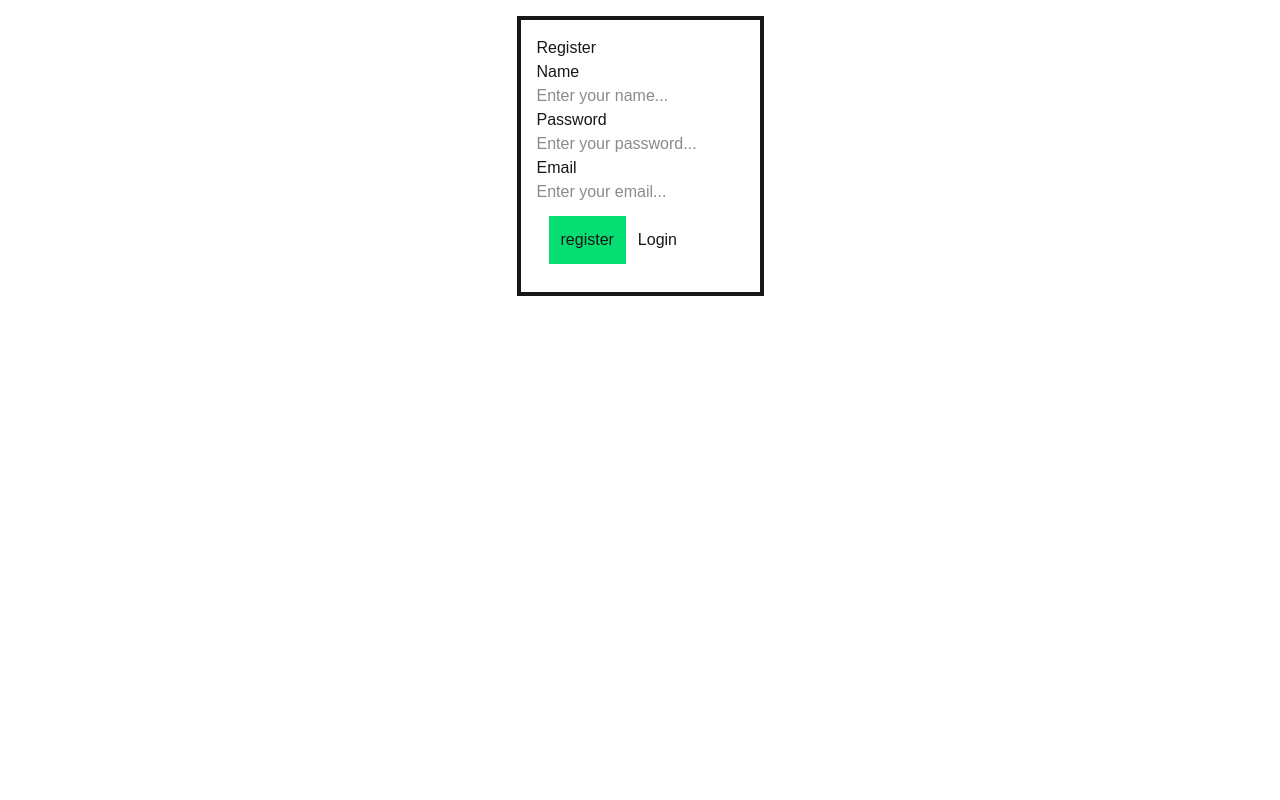
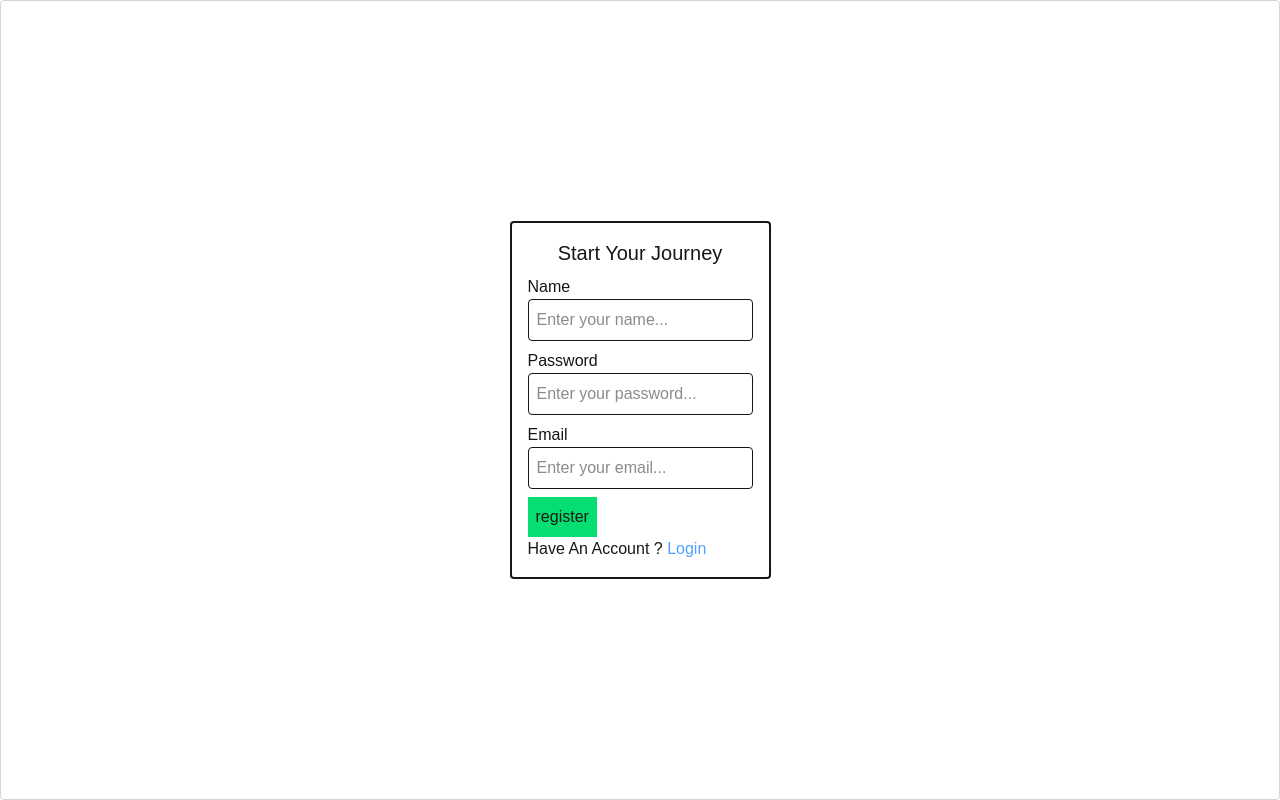
Before and after one commit to Naphees/nextjs-auth-panel, a Next.js app: page /register in a window 1280 px wide. Built offline with nearby package versions, Linux system fonts and the light colour scheme.

Commit message:
Today, I worked on project layout and  register page ui

```diff
--- a/app/layout.tsx
+++ b/app/layout.tsx
@@ -1,7 +1,10 @@
+"use client";
 import Footer from "@/components/Footer";
 import Navbar from "@/components/Navbar";
+import { usePathname } from "next/navigation";
 
 import "./globals.css";
+
 
 
 
@@ -10,6 +13,9 @@ import "./globals.css";
 export default function RootLayout({
   children}
 ) {
+  const pathname = usePathname();
+  // hideLayout
+  const hideLayout = pathname === "/" || pathname === "/register";
   return (
     <html
       lang="en"
@@ -17,9 +23,9 @@ export default function RootLayout({
     >
 
       <body >
-
+         {!hideLayout && <Navbar/>}
         {children}
-
+          {!hideLayout && <Footer/>}
         </body>
 
     </html>
--- a/app/page.tsx
+++ b/app/page.tsx
@@ -4,6 +4,9 @@ import Link from "next/link";
 import axios from "axios";
 import { useState } from "react";
 import { useRouter } from "next/navigation";
+
+
+
 export default function Home() {
     const router = useRouter();
   // userform  state
@@ -55,12 +58,12 @@ try{
       <div>
           <div>
             {/* Email*/}
-            <p>Email : </p>
+            <p>Email  </p>
             <input type ="email" name="email" value={userForm.email} onChange={handleChange} placeholder="Enter your email..." className="p-2 border rounded border-gray-2 mb-2" />
           </div>
           <div>
             {/* Password */}
-            <p>Password : </p>
+            <p>Password  </p>
             <input type="password" name="password" value={userForm.password} onChange={handleChange} placeholder="Enter your password..." className="p-2 border rounded border-gray-2 mb-2" />
 
           </div>
--- a/app/register/page.js
+++ b/app/register/page.js
@@ -40,26 +40,29 @@ export default function register(){
     }
 
     return(
-        <div className="flex justify-center aligns-center">
-            <div className="p-4 m-4 border-4">
-            <h1>Register</h1>
+        <div className="flex flex-col justify-center items-center h-screen  border rounded border-gray-300 ">
+            <div className="p-4 m-4 border-2 rounded">
+            <h1 className="text-center text-xl mb-2">Start Your Journey</h1>
              <div>
                 <p>Name </p>
-                 <input type="text" name="name" value={userForm.name} onChange={handleChange} placeholder="Enter your name..." />
+                 <input type="text" name="name" value={userForm.name} onChange={handleChange} placeholder="Enter your name..." className="p-2 border rounded border-gray-2 mb-2" />
                  <p>Password</p>
-                 <input type="password" name="password" value={userForm.password} onChange={handleChange} placeholder="Enter your password..." />
+                 <input type="password" name="password" value={userForm.password} onChange={handleChange} placeholder="Enter your password..." className="p-2 border rounded border-gray-2 mb-2" />
                  <p>Email</p>
-                 <input type="email" name="email" value={userForm.email} onChange={handleChange} placeholder="Enter your email..." />
+                 <input type="email" name="email" value={userForm.email} onChange={handleChange} placeholder="Enter your email..." className="p-2 border rounded border-gray-2 mb-2" />
              </div>
              <div>
-                <button onClick={formSumbit} className="bg-green-400 p-3 m-3"> register</button>
-                <Link href="/">Login</Link>
+                <button onClick={formSumbit} className="bg-green-400 p-2 "> register</button>
+
              </div>
                 {
                     message&&(
                         <p className="text-red-400">{message}</p>
                     )
                 }
+                <div>
+                    <Link href="/">Have An Account ? <span className="text-blue-400">Login </span></Link>
+                </div>
 
             </div>
         </div>
```
Also changed, not shown: app/api/register/route.js (line endings or trailing spaces).
